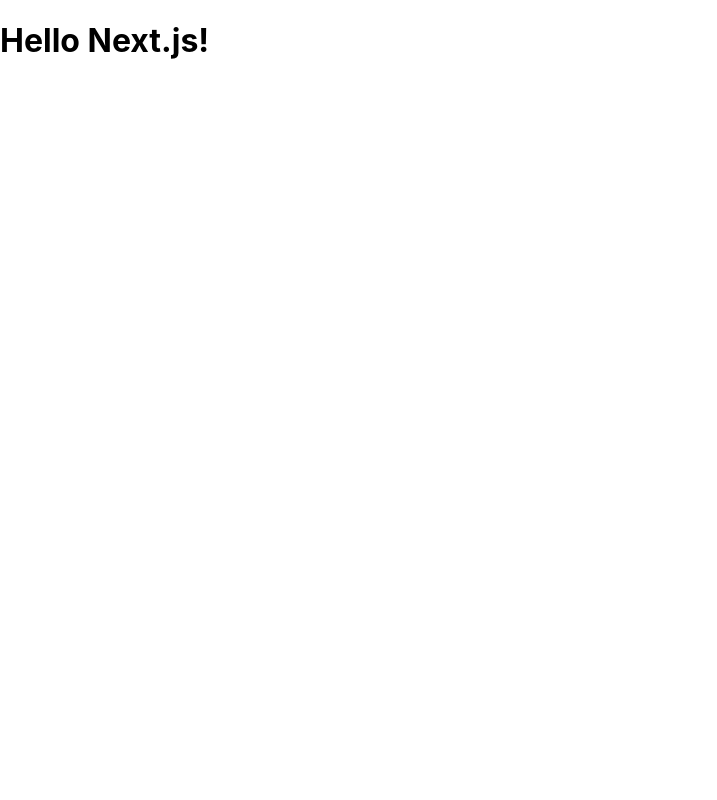
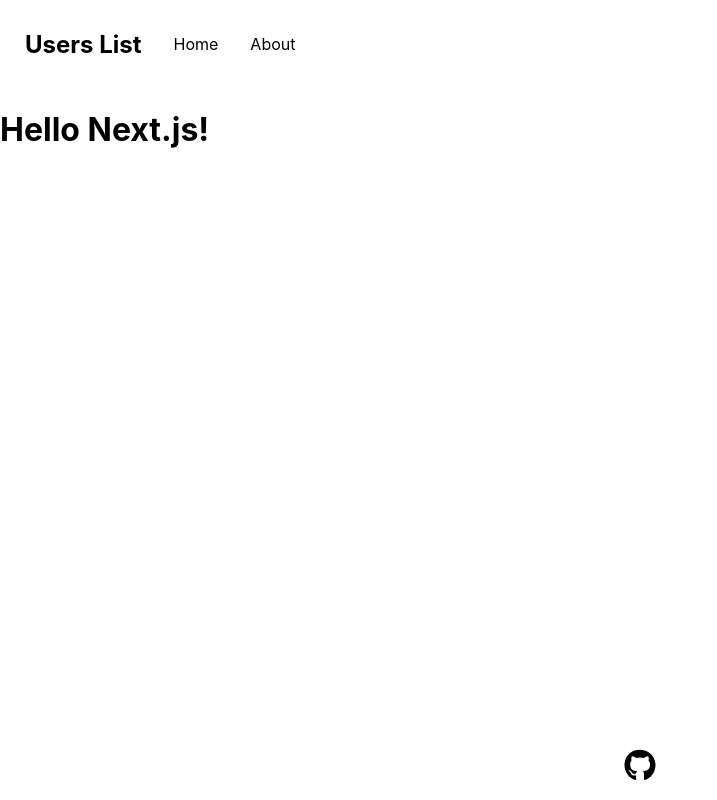
Before and after one commit to mertesnn/users-table, a Next.js app: page / in a window 1280 px wide. Shown: the whole page, without its empty margins (0-717 px from the left). Built offline with nearby package versions, Linux system fonts and the light colour scheme.

Commit message:
Testing Next.js basic features.

```diff
--- /dev/null
+++ b/components/Footer.tsx
@@ -0,0 +1,12 @@
+import { FaGithub } from 'react-icons/fa';
+import styles from '../styles/Home.module.css';
+
+const Footer = () => {
+  return (
+    <div className={styles.footer}>
+      <FaGithub className={styles.socialIcons} />
+    </div>
+  );
+};
+
+export default Footer;
--- /dev/null
+++ b/components/Layout.tsx
@@ -0,0 +1,14 @@
+import Footer from './Footer';
+import Navbar from './Navbar';
+
+const Layout = ({ children }: Children) => {
+  return (
+    <>
+      <Navbar />
+      {children}
+      <Footer />
+    </>
+  );
+};
+
+export default Layout;
--- /dev/null
+++ b/components/Navbar.tsx
@@ -0,0 +1,18 @@
+import styles from '../styles/Home.module.css';
+import Link from 'next/link';
+
+const Navbar = () => {
+  return (
+    <nav className={styles.navbar}>
+      <h2>Users List</h2>
+      <Link href="/">
+        <a>Home</a>
+      </Link>
+      <Link href="/about">
+        <a>About</a>
+      </Link>
+    </nav>
+  );
+};
+
+export default Navbar;
--- /dev/null
+++ b/global.d.ts
@@ -0,0 +1,3 @@
+type Children = {
+  children: ReactNode;
+};
--- a/package.json
+++ b/package.json
@@ -11,7 +11,8 @@
   "dependencies": {
     "next": "12.1.0",
     "react": "17.0.2",
-    "react-dom": "17.0.2"
+    "react-dom": "17.0.2",
+    "react-icons": "^4.3.1"
   },
   "devDependencies": {
     "@types/node": "17.0.21",
--- a/pages/_app.tsx
+++ b/pages/_app.tsx
@@ -1,8 +1,13 @@
-import '../styles/globals.css'
-import type { AppProps } from 'next/app'
+import '../styles/globals.css';
+import type { AppProps } from 'next/app';
+import Layout from '../components/Layout';
 
 function MyApp({ Component, pageProps }: AppProps) {
-  return <Component {...pageProps} />
+  return (
+    <Layout>
+      <Component {...pageProps} />
+    </Layout>
+  );
 }
 
-export default MyApp
+export default MyApp;
--- a/pages/index.tsx
+++ b/pages/index.tsx
@@ -1,9 +1,11 @@
 import type { NextPage } from 'next';
-import Head from 'next/head';
-import Image from 'next/image';
 
 const Home: NextPage = () => {
-  return <h1>Hello Next.js!</h1>;
+  return (
+    <div>
+      <h1>Hello Next.js!</h1>
+    </div>
+  );
 };
 
 export default Home;
--- /dev/null
+++ b/styles/Home.module.css
@@ -0,0 +1,23 @@
+.footer {
+  position: sticky;
+  top: 100vh;
+  width: 100%;
+  padding: 15px;
+  text-align: center;
+}
+
+.socialIcons {
+  font-size: 2rem;
+}
+
+.navbar {
+  padding: 10px 25px;
+  display: flex;
+  flex-direction: row;
+  align-items: center;
+}
+
+.navbar a {
+  margin-left: 2rem;
+  transition: all 0.5s;
+}
--- a/styles/globals.css
+++ b/styles/globals.css
@@ -14,3 +14,7 @@
 * {
   box-sizing: border-box;
 }
+
+#__next {
+  height: 100vh;
+}
--- a/tsconfig.json
+++ b/tsconfig.json
@@ -16,6 +16,6 @@
     "jsx": "preserve",
     "incremental": true
   },
-  "include": ["next-env.d.ts", "**/*.ts", "**/*.tsx"],
+  "include": ["next-env.d.ts", "**/*.ts", "**/*.tsx", "global.d.ts"],
   "exclude": ["node_modules"]
 }
```
Also changed, not shown: pages/about.tsx (added, +7 -0 lines), 1 other file (tests, documents, lock files or other folders).
